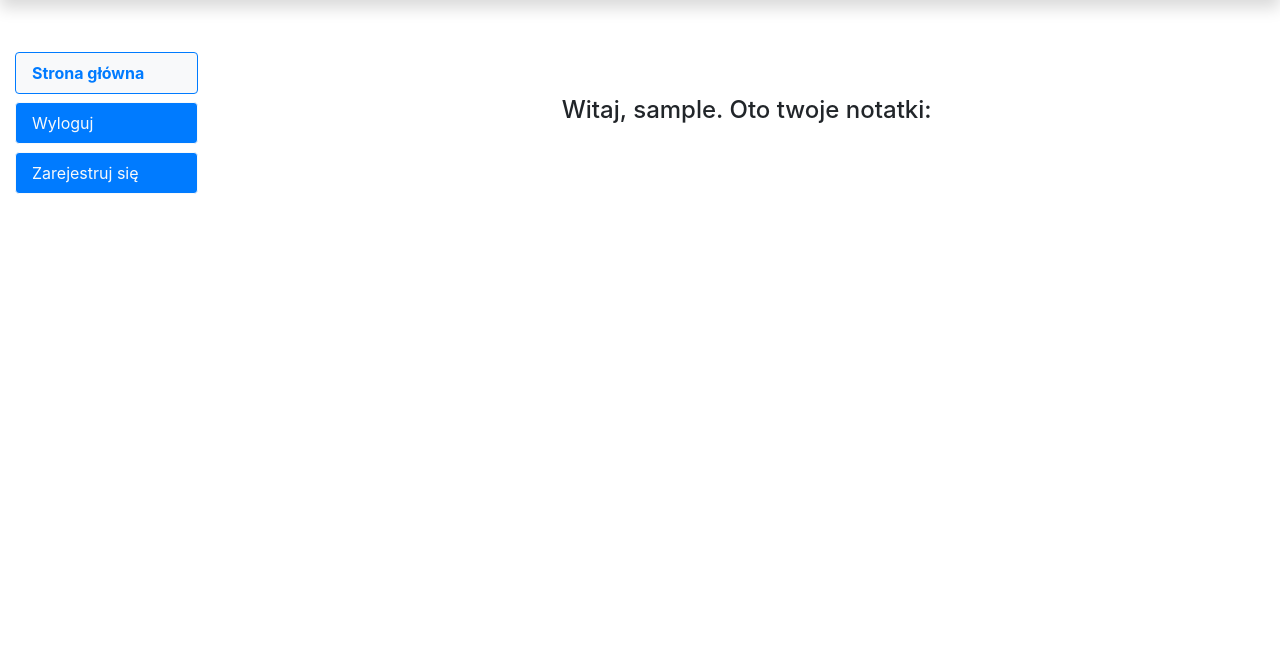
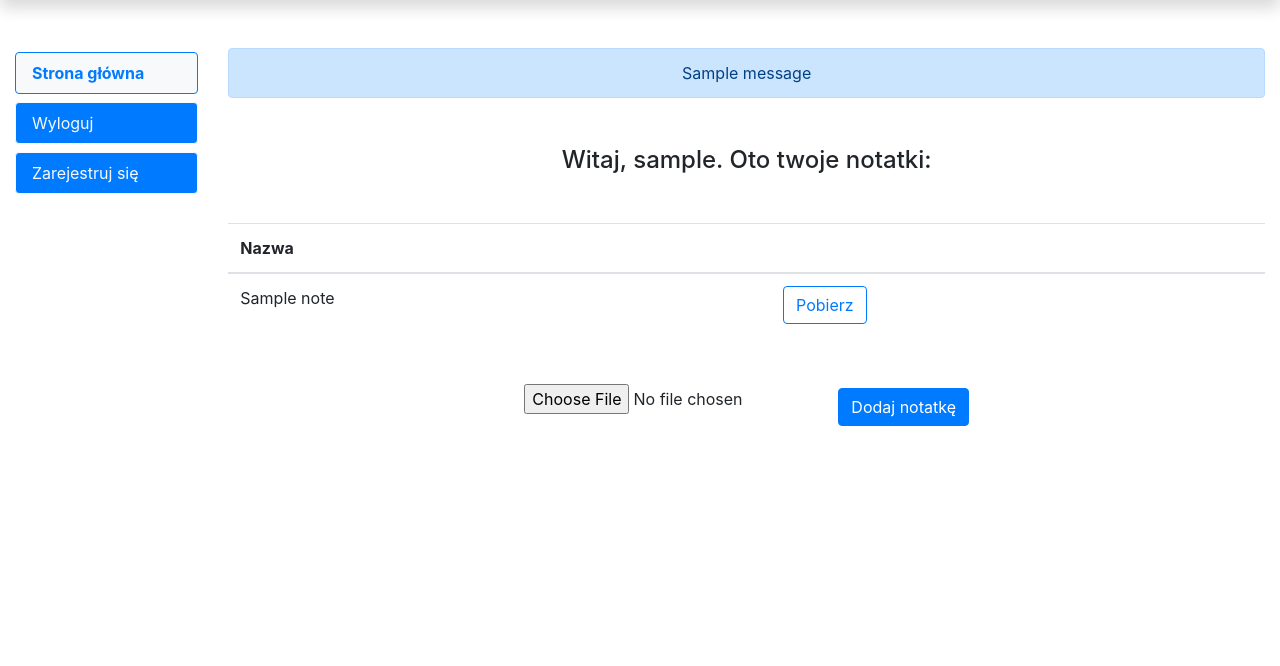
Before and after one commit to WilkuWilku/od-web-projekt, a Flask app: template templates/index.html in a window 1280 px wide. Shown: the part 40-706 px from the top of the page. Run offline with Flask 2, Linux system fonts and the light colour scheme; the template is opened without the code that fills it: most values are stand-ins (such as "Sample title", 1, 10 or a date in 2020); one stand-in notice (Sample message) is shown; some libraries are stand-ins or nearby versions.

Commit message:
safe uploading

```diff
--- a/templates/index.html
+++ b/templates/index.html
@@ -33,11 +33,48 @@
                     </div>
                 </div>
                 <div class="col mt-5">
+                    {% with messages = get_flashed_messages() %}
+                        {% if messages %}
+                            {% for msg in messages %}
+                                <div class="text-center alert alert-primary" role="alert">{{msg}}</div>
+                            {% endfor %}
+                        {% endif %}
+                    {% endwith %}
                     {% if username %}
                     <h4 class="text-center mt-5">Witaj, {{ username }}. Oto twoje notatki:</h4>
                         {% if not notesList %}
                         <div class="mt-4 text-center text-secondary">Twoja lista notatek jest pusta.</div>
+                        {% else %}
+                        <table class="table justify-content-center mt-5">
+                            <thead>
+                                <tr>
+                                    <th>Nazwa</th>
+                                    <th></th>
+
+                                </tr>
+                            </thead>
+                            <tbody>
+                            {% for note in notesList %}
+                                <tr>
+                                    <td>{{ note['name'] }}</td>
+                                    <td><a href="/download/{{ note['file_id'] }}" class="btn btn-outline-primary">Pobierz</a></td>
+                                </tr>
+                            </tbody>
+                            {% endfor %}
+
+                        </table>
+
                         {% endif %}
+                        <form method="post" action="{{ url_for('upload_notes') }}" class="w-100 d-flex justify-content-center mt-5" enctype="multipart/form-data">
+                            <div class="row">
+                                <input type="file" name="file" class="form-control-file" accept=".txt"/>
+                            </div>
+
+                            <div class="row">
+                                <input type="submit" class="btn btn-primary mt-1" value="Dodaj notatkę"/>
+                            </div>
+
+                        </form>
                     {% else %}
                     <h2 class="text-center mt-5">Bezpieczny Notatnik</h2>
                     <h4 class=" text-center text-secondary mt-2">Prosty i bezpieczny sposób na przechowywanie swoich notatek</h4>
```
